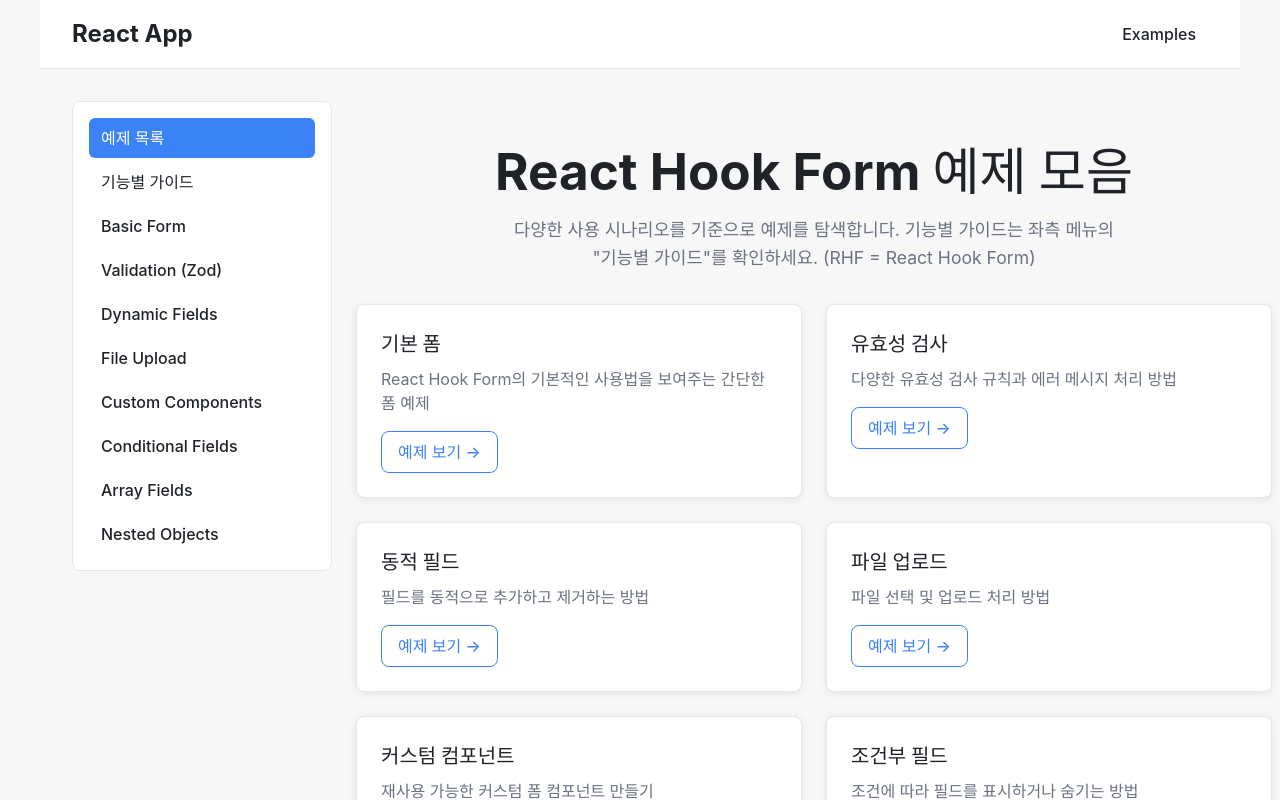
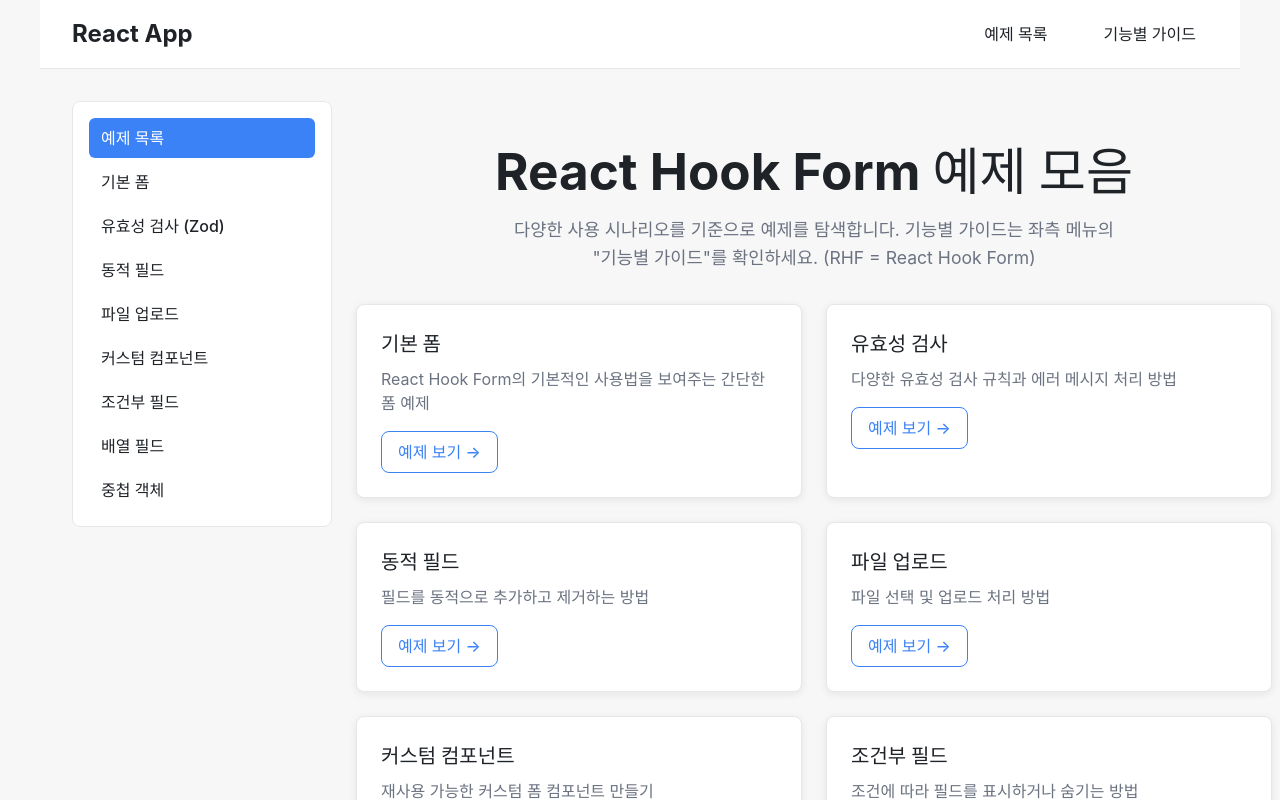
Before and after one commit to fito-cheol/aufe-react-hook-form-best-practice, a React (Vite) app: page /examples in a window 1280 px wide. Shown: the top 800 px of the page. Built offline with nearby package versions, Linux system fonts and the light colour scheme.

Commit message:
Move 기능별 가이드 to top navbar; localize LeftBar items to Korean

```diff
--- a/src/App.tsx
+++ b/src/App.tsx
@@ -23,7 +23,10 @@
           </div>
           <ul className="nav-links">
             <li>
-              <Link to="/examples">Examples</Link>
+              <Link to="/examples">예제 목록</Link>
+            </li>
+            <li>
+              <Link to="/examples/features">기능별 가이드</Link>
             </li>
           </ul>
         </nav>
--- a/src/data/examplesNav.ts
+++ b/src/data/examplesNav.ts
@@ -5,13 +5,12 @@
 
 export const examplesNavItems: ExampleNavItem[] = [
   { label: "예제 목록", to: "/examples" },
-  { label: "기능별 가이드", to: "/examples/features" },
-  { label: "Basic Form", to: "/examples/basic-form" },
-  { label: "Validation (Zod)", to: "/examples/validation" },
-  { label: "Dynamic Fields", to: "/examples/dynamic-fields" },
-  { label: "File Upload", to: "/examples/file-upload" },
-  { label: "Custom Components", to: "/examples/custom-components" },
-  { label: "Conditional Fields", to: "/examples/conditional-fields" },
-  { label: "Array Fields", to: "/examples/array-fields" },
-  { label: "Nested Objects", to: "/examples/nested-objects" },
+  { label: "기본 폼", to: "/examples/basic-form" },
+  { label: "유효성 검사 (Zod)", to: "/examples/validation" },
+  { label: "동적 필드", to: "/examples/dynamic-fields" },
+  { label: "파일 업로드", to: "/examples/file-upload" },
+  { label: "커스텀 컴포넌트", to: "/examples/custom-components" },
+  { label: "조건부 필드", to: "/examples/conditional-fields" },
+  { label: "배열 필드", to: "/examples/array-fields" },
+  { label: "중첩 객체", to: "/examples/nested-objects" },
 ];
--- a/src/pages/features/FeatureGuide.tsx
+++ b/src/pages/features/FeatureGuide.tsx
@@ -28,8 +28,9 @@
     <div className="page">
       <h1>React Hook Form 기능별 가이드</h1>
       <p className="page-description">
-        RHF(React Hook Form)의 핵심 기능을 기준으로 개념 설명과 관련 예제를 함께 제공합니다. 각
-        기능을 눌러 문서를 확인하고, 예제 버튼으로 바로 이동하세요.
+        RHF(React Hook Form)의 핵심 기능을 기준으로 개념 설명과 관련 예제를 함께
+        제공합니다. 각 기능을 눌러 문서를 확인하고, 예제 버튼으로 바로
+        이동하세요.
       </p>
 
       <div className="examples-grid">
```
